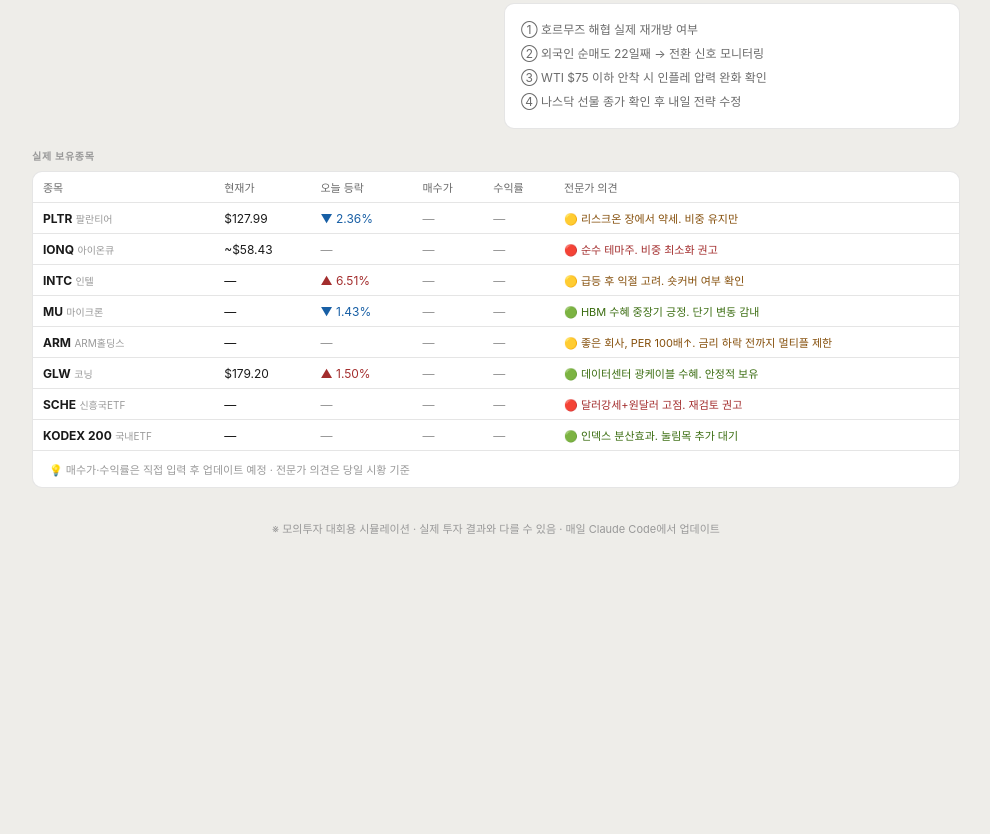
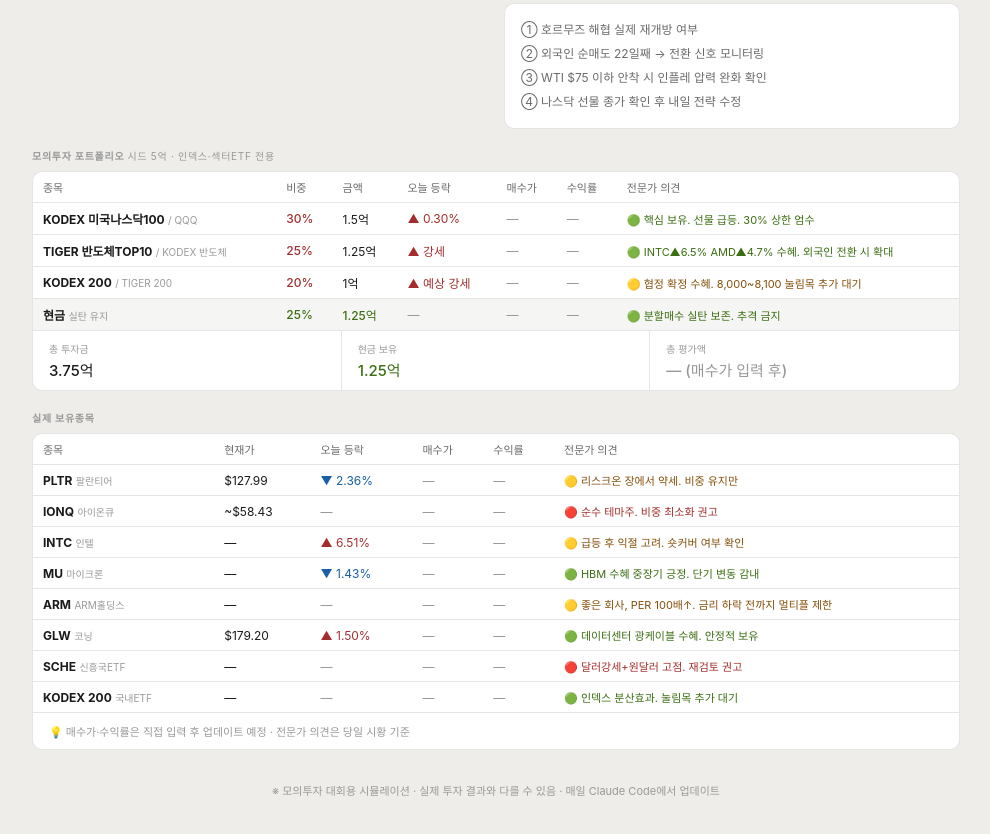
Before and after one commit to cknmi9016-dotcom/motu-dashboard, a plain HTML site: page index.html in a window 1280 px wide. Shown: the part 1326-2160 px from the top of the page, without its empty margins (144-1134 px from the left). Before the commit the page ends 1902 px from the top, so only its background shows below. Drawn offline with Linux system fonts and the light colour scheme.

Commit message:
Add mock trading portfolio section

```diff
--- a/index.html
+++ b/index.html
@@ -325,6 +325,76 @@
     </div>
   </div>
 
+  <!-- 모의투자 종목 -->
+  <div class="section-label">모의투자 포트폴리오 <span style="font-size:10px;font-weight:400;color:var(--text3);">시드 5억 · 인덱스·섹터ETF 전용</span></div>
+  <div class="card" style="padding:0;">
+    <table class="sector-table">
+      <thead>
+        <tr>
+          <th>종목</th>
+          <th>비중</th>
+          <th>금액</th>
+          <th>오늘 등락</th>
+          <th>매수가</th>
+          <th>수익률</th>
+          <th>전문가 의견</th>
+        </tr>
+      </thead>
+      <tbody>
+        <tr>
+          <td><strong>KODEX 미국나스닥100</strong> <span style="font-size:10px;color:var(--text3);">/ QQQ</span></td>
+          <td><span style="font-weight:500;color:var(--red);">30%</span></td>
+          <td>1.5억</td>
+          <td><span class="stk-up">▲ 0.30%</span></td>
+          <td style="color:var(--text3);">—</td>
+          <td style="color:var(--text3);">—</td>
+          <td style="font-size:11px;color:var(--green);">🟢 핵심 보유. 선물 급등. 30% 상한 엄수</td>
+        </tr>
+        <tr>
+          <td><strong>TIGER 반도체TOP10</strong> <span style="font-size:10px;color:var(--text3);">/ KODEX 반도체</span></td>
+          <td><span style="font-weight:500;color:var(--red);">25%</span></td>
+          <td>1.25억</td>
+          <td><span class="stk-up">▲ 강세</span></td>
+          <td style="color:var(--text3);">—</td>
+          <td style="color:var(--text3);">—</td>
+          <td style="font-size:11px;color:var(--green);">🟢 INTC▲6.5% AMD▲4.7% 수혜. 외국인 전환 시 확대</td>
+        </tr>
+        <tr>
+          <td><strong>KODEX 200</strong> <span style="font-size:10px;color:var(--text3);">/ TIGER 200</span></td>
+          <td><span style="font-weight:500;color:var(--red);">20%</span></td>
+          <td>1억</td>
+          <td><span class="stk-up">▲ 예상 강세</span></td>
+          <td style="color:var(--text3);">—</td>
+          <td style="color:var(--text3);">—</td>
+          <td style="font-size:11px;color:var(--amber);">🟡 협정 확정 수혜. 8,000~8,100 눌림목 추가 대기</td>
+        </tr>
+        <tr style="background:var(--bg2);">
+          <td><strong>현금</strong> <span style="font-size:10px;color:var(--text3);">실탄 유지</span></td>
+          <td><span style="font-weight:500;color:var(--green);">25%</span></td>
+          <td style="color:var(--green);font-weight:500;">1.25억</td>
+          <td><span style="color:var(--text3);">—</span></td>
+          <td style="color:var(--text3);">—</td>
+          <td style="color:var(--text3);">—</td>
+          <td style="font-size:11px;color:var(--green);">🟢 분할매수 실탄 보존. 추격 금지</td>
+        </tr>
+      </tbody>
+    </table>
+    <div style="display:grid;grid-template-columns:repeat(3,1fr);gap:0;border-top:0.5px solid var(--border);">
+      <div style="padding:10px 16px;border-right:0.5px solid var(--border);">
+        <div style="font-size:10px;color:var(--text3);margin-bottom:3px;">총 투자금</div>
+        <div style="font-size:15px;font-weight:500;">3.75억</div>
+      </div>
+      <div style="padding:10px 16px;border-right:0.5px solid var(--border);">
+        <div style="font-size:10px;color:var(--text3);margin-bottom:3px;">현금 보유</div>
+        <div style="font-size:15px;font-weight:500;color:var(--green);">1.25억</div>
+      </div>
+      <div style="padding:10px 16px;">
+        <div style="font-size:10px;color:var(--text3);margin-bottom:3px;">총 평가액</div>
+        <div style="font-size:15px;font-weight:500;color:var(--text3);">— (매수가 입력 후)</div>
+      </div>
+    </div>
+  </div>
+
   <!-- 실제 보유종목 -->
   <div class="section-label">실제 보유종목</div>
   <div class="card" style="padding:0;">
```
